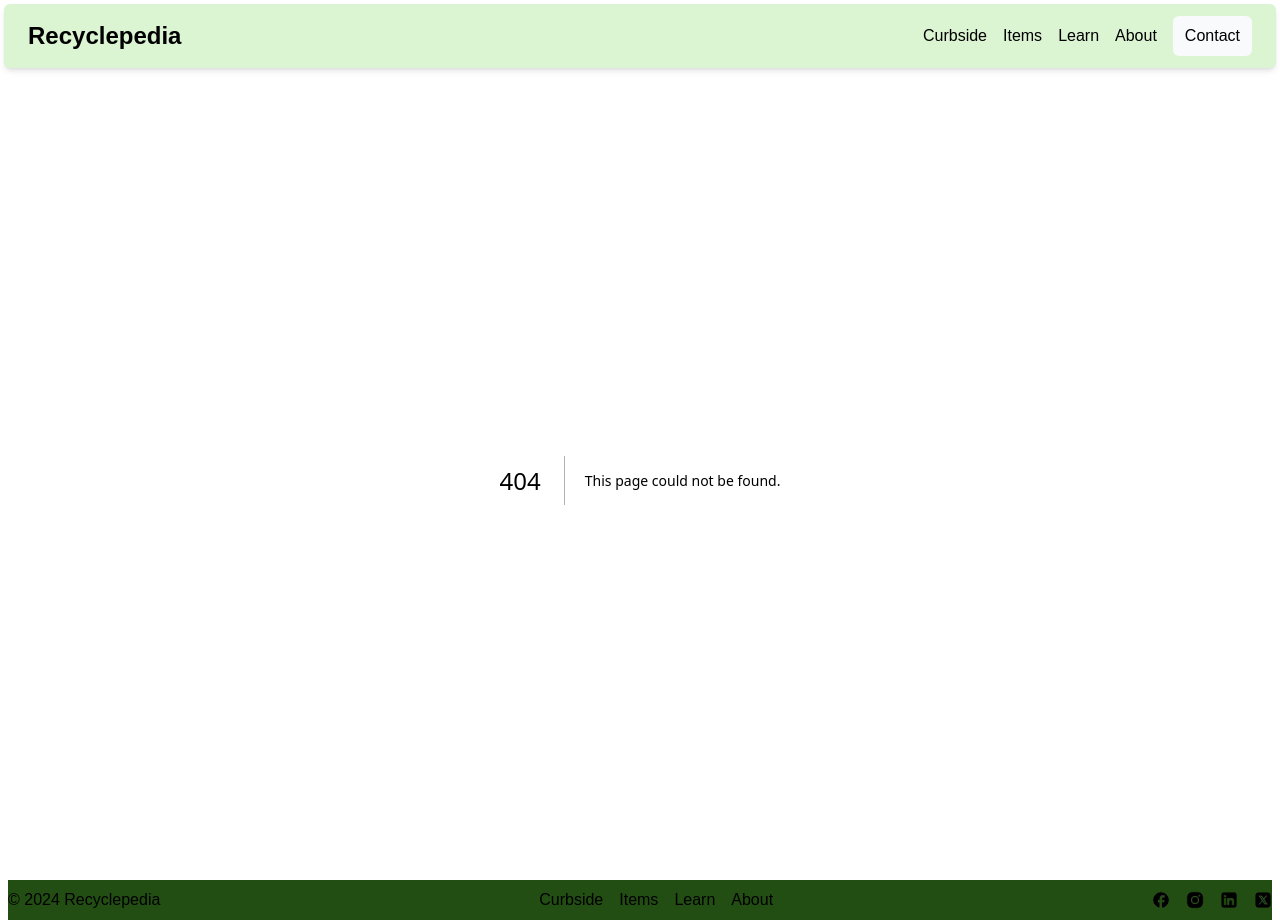
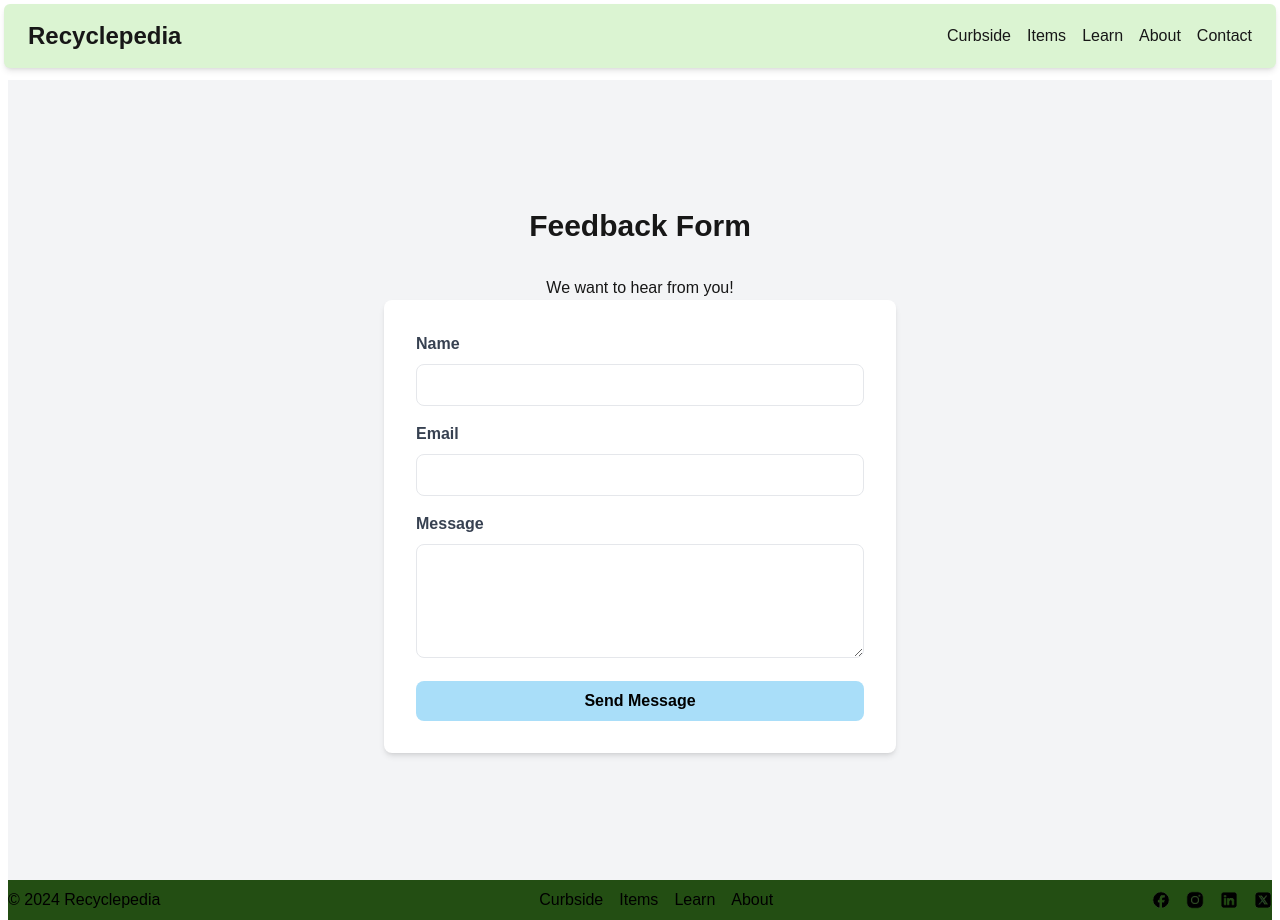
Before and after one commit to skyler-hall/Recyclepediamdc, a Next.js app: page /contact in a window 1280 px wide. Before the commit this address had no page. Built offline with nearby package versions, Linux system fonts and the light colour scheme.

Commit message:
Feedback form

```diff
--- a/app/components/Navbar.jsx
+++ b/app/components/Navbar.jsx
@@ -65,10 +65,7 @@ function Navbar() {
         <Link href='/about' className='hover:underline'>
           About
         </Link>
-        <Link
-          href='/#contact'
-          className='p-2 px-3 bg-gray-50 rounded-md hover:bg-gray-100 transition-all'
-        >
+        <Link href='/contact' className='hover:underline'>
           Contact
         </Link>
       </ul>
--- /dev/null
+++ b/app/contact/page.jsx
@@ -0,0 +1,79 @@
+"use client"; // Mark this as a client component
+
+import React, { useState } from 'react';
+
+function Contact() {
+  const [formData, setFormData] = useState({
+    name: '',
+    email: '',
+    message: ''
+  });
+
+  const handleChange = (e) => {
+    const { name, value } = e.target;
+    setFormData({ ...formData, [name]: value });
+  };
+
+  const handleSubmit = (e) => {
+    e.preventDefault();
+    // Add your form submission logic here
+    console.log("Form submitted:", formData);
+  };
+
+  return (
+    <div className="min-h-screen flex flex-col items-center justify-center bg-gray-100">
+      <h1 className="text-3xl font-bold mb-8">Feedback Form</h1>
+      <h3>We want to hear from you!</h3>
+      <form onSubmit={handleSubmit} className="w-full max-w-lg bg-white p-8 rounded-lg shadow-md">
+        <div className="mb-4">
+          <label htmlFor="name" className="block text-gray-700 font-semibold mb-2">Name</label>
+          <input
+            type="text"
+            id="name"
+            name="name"
+            value={formData.name}
+            onChange={handleChange}
+            className="w-full px-4 py-2 border rounded-lg focus:outline-none focus:ring-2 focus:ring-blue-500"
+            required
+          />
+        </div>
+
+        <div className="mb-4">
+          <label htmlFor="email" className="block text-gray-700 font-semibold mb-2">Email</label>
+          <input
+            type="email"
+            id="email"
+            name="email"
+            value={formData.email}
+            onChange={handleChange}
+            className="w-full px-4 py-2 border rounded-lg focus:outline-none focus:ring-2 focus:ring-blue-500"
+            required
+          />
+        </div>
+
+        <div className="mb-4">
+          <label htmlFor="message" className="block text-gray-700 font-semibold mb-2">Message</label>
+          <textarea
+            id="message"
+            name="message"
+            value={formData.message}
+            onChange={handleChange}
+            rows="4"
+            className="w-full px-4 py-2 border rounded-lg focus:outline-none focus:ring-2 focus:ring-blue-500"
+            required
+          ></textarea>
+        </div>
+
+        <button
+            type="submit"
+            className="w-full py-2 font-bold rounded-lg hover:bg-blue-600 transition duration-300"
+            style={{ backgroundColor: '#a9def9', color: 'black' }}
+            >
+            Send Message
+        </button>
+      </form>
+    </div>
+  );
+}
+
+export default Contact;
```
